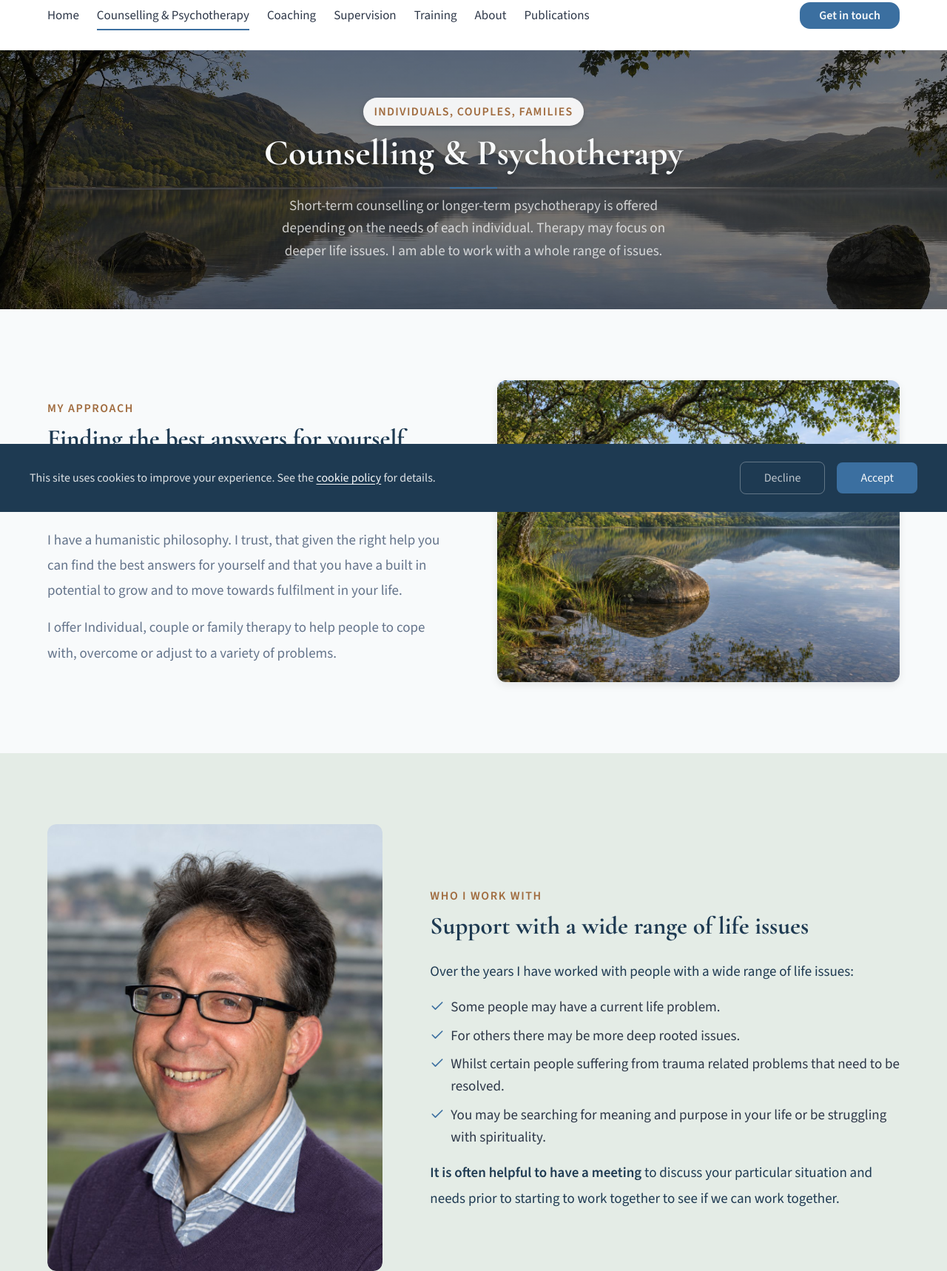
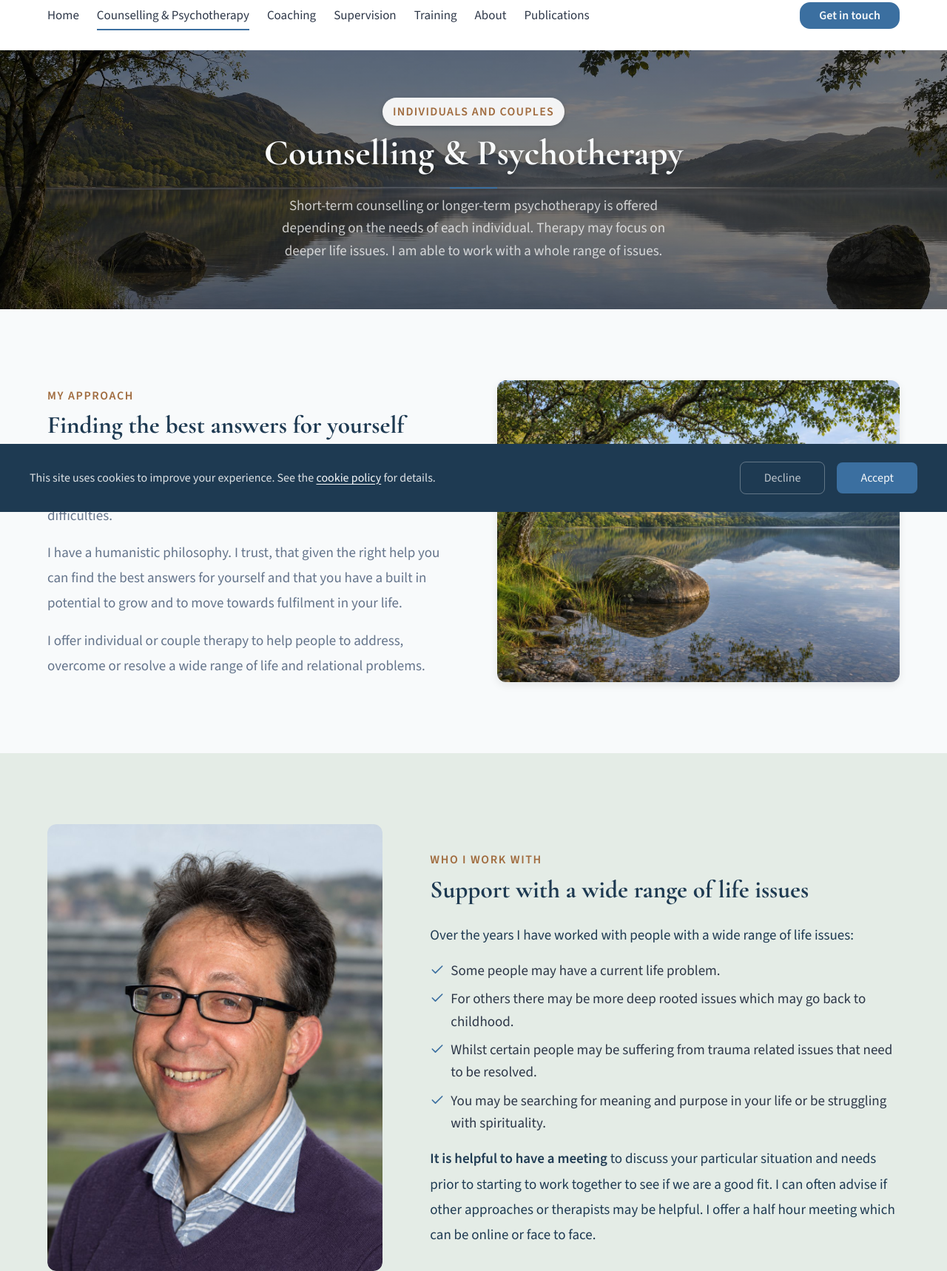
Before and after one commit to trulyempoweredcode/stephen-paul.co.uk, a plain HTML site: page counselling-psychotherapy.html in a window 1280 px wide. Shown: the part 108-1826 px from the top of the page at 74% size. Drawn offline with nearby package versions, Linux system fonts and the light colour scheme.

Commit message:
Round 1: Stephen's copy changes on About, Supervision, Publications and Counselling (pro bono work, France, Brighton, trainees, book links, 2023 chapter, relational approach, first meeting)
Co-Authored-By: Claude Opus 5.5 <noreply@anthropic.com>

```diff
--- a/counselling-psychotherapy.html
+++ b/counselling-psychotherapy.html
@@ -166,7 +166,7 @@
     <!-- SECTION: page-header -->
     <section class="page-header page-header--image page-header--rule" style="background-image: url('images/counselling-banner.jpg'); background-size: cover; background-position: center center;">
       <div class="container">
-        <span class="section-label">Individuals, couples, families</span>
+        <span class="section-label">Individuals and couples</span>
         <h1>Counselling &amp; Psychotherapy</h1>
         <p class="page-header__meta">Short-term counselling or longer-term psychotherapy is offered depending on the needs of each individual. Therapy may focus on deeper life issues. I am able to work with a whole range of issues.</p>
       </div>
@@ -179,9 +179,9 @@
         <div class="split__text">
           <span class="section-label">My approach</span>
           <h2>Finding the best answers for yourself</h2>
-          <p><strong>My approach is person-centred</strong> which means I work together with you to help you resolve and work through your difficulties.</p>
+          <p><strong>My approach is relational and person-centred</strong> which means I work together with you to help you resolve and work through your difficulties.</p>
           <p>I have a humanistic philosophy. I trust, that given the right help you can find the best answers for yourself and that you have a built in potential to grow and to move towards fulfilment in your life.</p>
-          <p>I offer Individual, couple or family therapy to help people to cope with, overcome or adjust to a variety of problems.</p>
+          <p>I offer individual or couple therapy to help people to address, overcome or resolve a wide range of life and relational problems.</p>
         </div>
         <img src="images/counselling-split.jpg" alt="A quiet lakeshore with a leaning tree and a boulder in soft morning light" class="split__image" loading="lazy" width="1200" height="900">
       </div>
@@ -200,11 +200,11 @@
           <p>Over the years I have worked with people with a wide range of life issues:</p>
           <ul class="checklist">
           <li><svg xmlns="http://www.w3.org/2000/svg" viewBox="0 0 24 24" fill="none" stroke="currentColor" stroke-width="2" stroke-linecap="round" stroke-linejoin="round" aria-hidden="true"><polyline points="20 6 9 17 4 12"></polyline></svg> <span>Some people may have a current life problem.</span></li>
-          <li><svg xmlns="http://www.w3.org/2000/svg" viewBox="0 0 24 24" fill="none" stroke="currentColor" stroke-width="2" stroke-linecap="round" stroke-linejoin="round" aria-hidden="true"><polyline points="20 6 9 17 4 12"></polyline></svg> <span>For others there may be more deep rooted issues.</span></li>
-          <li><svg xmlns="http://www.w3.org/2000/svg" viewBox="0 0 24 24" fill="none" stroke="currentColor" stroke-width="2" stroke-linecap="round" stroke-linejoin="round" aria-hidden="true"><polyline points="20 6 9 17 4 12"></polyline></svg> <span>Whilst certain people suffering from trauma related problems that need to be resolved.</span></li>
+          <li><svg xmlns="http://www.w3.org/2000/svg" viewBox="0 0 24 24" fill="none" stroke="currentColor" stroke-width="2" stroke-linecap="round" stroke-linejoin="round" aria-hidden="true"><polyline points="20 6 9 17 4 12"></polyline></svg> <span>For others there may be more deep rooted issues which may go back to childhood.</span></li>
+          <li><svg xmlns="http://www.w3.org/2000/svg" viewBox="0 0 24 24" fill="none" stroke="currentColor" stroke-width="2" stroke-linecap="round" stroke-linejoin="round" aria-hidden="true"><polyline points="20 6 9 17 4 12"></polyline></svg> <span>Whilst certain people may be suffering from trauma related issues that need to be resolved.</span></li>
           <li><svg xmlns="http://www.w3.org/2000/svg" viewBox="0 0 24 24" fill="none" stroke="currentColor" stroke-width="2" stroke-linecap="round" stroke-linejoin="round" aria-hidden="true"><polyline points="20 6 9 17 4 12"></polyline></svg> <span>You may be searching for meaning and purpose in your life or be struggling with spirituality.</span></li>
           </ul>
-          <p><strong>It is often helpful to have a meeting</strong> to discuss your particular situation and needs prior to starting to work together to see if we can work together.</p>
+          <p><strong>It is helpful to have a meeting</strong> to discuss your particular situation and needs prior to starting to work together to see if we are a good fit. I can often advise if other approaches or therapists may be helpful. I offer a half hour meeting which can be online or face to face.</p>
         </div>
       </div>
     </section>
```
Also changed, not shown: about.html (+4 -3 lines), publications.html (+4 -1 lines), supervision.html (+1 -1 lines).
